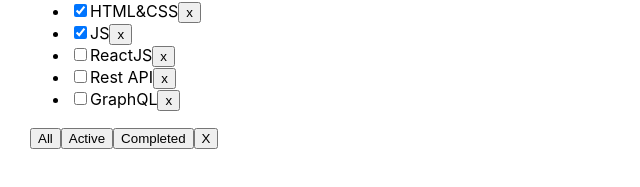
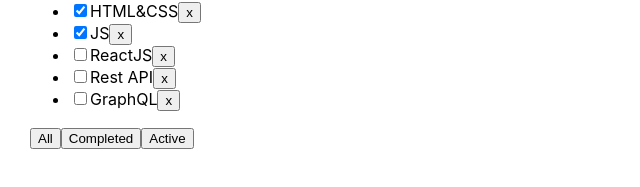
Before and after one commit to Dro5zd/it-incubator-todolist-ts-001, a React (Create React App) app: page / in a window 1280 px wide. Shown: the part 127-314 px from the top of the page, without its empty margins (0-640 px from the left). Built offline with nearby package versions, Linux system fonts and the light colour scheme.

Commit message:
Lesson 3 end dopov 1

```diff
--- a/src/Todolist.tsx
+++ b/src/Todolist.tsx
@@ -59,7 +59,8 @@ export function Todolist(props: PropsType) {
                    onChange={onChangeHandler}
                    onKeyPress={onKeyPressHandler}
             />
-            <button onClick={addTask}>+</button>
+            {/*<button onClick={addTask}>+</button>*/}
+            <Button name='+' callback={() => addTask()}/>
         </div>
         <ul>
             {
@@ -70,7 +71,8 @@ export function Todolist(props: PropsType) {
                     return <li key={t.id}>
                         <input type="checkbox" checked={t.isDone}/>
                         <span>{t.title}</span>
-                        <button onClick={() => onClickHandler(t.id)}>x</button>
+                        {/*<button onClick={() => onClickHandler(t.id)}>x</button>*/}
+                        <Button name='x' callback={() => onClickHandler(t.id)}/>
                     </li>
                 })
             }
@@ -80,10 +82,15 @@ export function Todolist(props: PropsType) {
             {/*<button onClick={ onActiveClickHandler }>Active</button>*/}
             {/*<button onClick={ onCompletedClickHandler }>Completed</button>*/}
 
-            <button onClick={() => changeFilterHandler('all')}>All</button>
-            <button onClick={() => changeFilterHandler('active')}>Active</button>
-            <button onClick={() => changeFilterHandler('completed')}>Completed</button>
-            <Button name='X' callback={()=>{}}/>
+            {/*<button onClick={() => changeFilterHandler('all')}>All</button>*/}
+            {/*<button onClick={() => changeFilterHandler('active')}>Active</button>*/}
+            {/*<button onClick={() => changeFilterHandler('completed')}>Completed</button>*/}
+
+            <Button name='All' callback={() => changeFilterHandler('all')}/>
+            <Button name='Completed' callback={() => changeFilterHandler('completed')}/>
+            <Button name='Active' callback={() => changeFilterHandler('active')}/>
+
+
         </div>
     </div>
 }
--- a/src/conponents/Button.tsx
+++ b/src/conponents/Button.tsx
@@ -1,16 +1,14 @@
 import React from 'react';
 
-type ButtonProps = () => {
+type ButtonProps = {
     name: string
     callback: ()=> void
 }
 
 export const Button = (props: ButtonProps) => {
-
     const callBack = () => {
-
+        props.callback()
     }
-
 
     return (
         <button onClick={callBack}>{props.name}</button>
```
